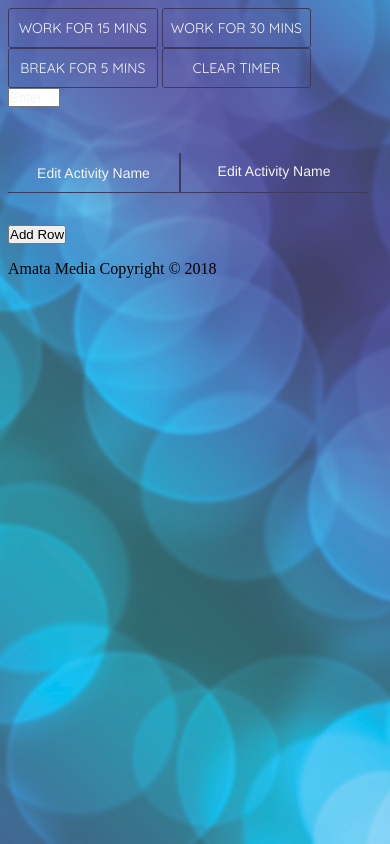
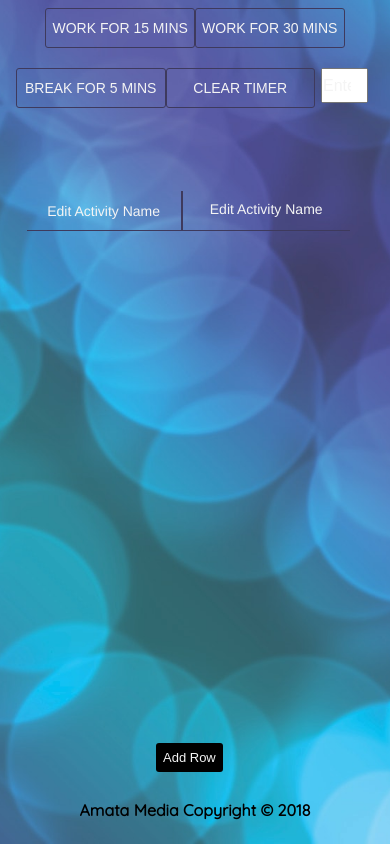
Before and after one commit to chinedu0507/Productivity-Web-App, a plain HTML site: page index.html in a window 390 px wide. Drawn offline with Linux system fonts and the light colour scheme.

Commit message:
group repetitive cascading styles and introduce the use of 'flex' for improved positioning

```diff
--- a/styles.css
+++ b/styles.css
@@ -1,5 +1,6 @@
 *{
   padding: 0;
+  box-sizing: border-box;
 }
 
 body{
@@ -13,7 +14,7 @@ body{
   -o-background-size: cover;
   -moz-background-size: cover;
   -webkit-background-size: cover;
-  box-sizing: border-box;
+  font-family:'Quicksand', Helvetica;
 }
 
 /* Chrome, Safari, Opera, Firefox */
@@ -32,23 +33,19 @@ body{
   color: #f4f4f4;
 }
 
-#timerDiv{
-  padding: 0;
+.timerDiv{
   width: 100%;
   margin: auto;
   text-align: center;
-  box-sizing: border-box;
+  display: inline;
 }
 
 .btn-main{
   margin: 0;
-  padding: 0;
   font-size: 25px;
-  font-family:'Quicksand', Helvetica;
   text-transform: uppercase;
   float: left;
   overflow: hidden;
-  display: inline;
   width: 20%;
   height: 79px;
   border: 1px solid #3e3a5d;
@@ -61,112 +58,80 @@ body{
   background: #3e3a5d;
 }
 
-#form{
-  display: inline;
-}
 
-input[type=text]{
+.form input[type=text],.form input[type=number]{
   margin: 0;
-  padding: 0;
-  height: 75px;
+  height: 79px;
   float: left;
   width: 18.7%;
   font-size: 25px;
   text-align: center;
   outline: none;
-  font-family:'Quicksand', Helvetica;
 }
 
-#display{
+.display{
   text-align: center;
+  color: #f4f4f4;
 }
 
-#stopTimer{
+
+.Timer{
   background: #3e3a5d;
   border-radius: 3px;
   border: 1px solid #3e3a5d;
-  color: #f4f4f4;
   font-size: 25px;
-  font-family:'Quicksand', Helvetica;
   padding: 10px 10px;
   text-transform: uppercase;
   visibility: hidden;
+  font-size: 20px;
+  padding: 5px 5px;
 }
 
-#resumeTimer{
-  background: #3e3a5d;
-  border-radius: 3px;
-  border: 1px solid #3e3a5d;
-  color: #f4f4f4;
-  font-size: 25px;
-  font-family:'Quicksand', Helvetica;
-  padding: 10px 10px;
-  text-transform: uppercase;
-  visibility: hidden;
-}
-
-#stopTimer:hover{
+.Timer:hover{
   background: transparent;
 }
 
-#resumeTimer:hover{
-  background: transparent;
-}
 
-#time{
-  font-family: 'Quicksand', Helvetica;
+.time{
   font-size: 140px;
   font-style: normal;
   margin-left: 40px;
   margin-right: 40px;
-  color: #f4f4f4;
 }
 
-#activities{
+.activities{
   width: 60%;
   margin-bottom: 30px;
   margin: auto;
-  box-sizing: border-box;
   position: relative;
 }
 
-#act1{
+.activities input[type=text]{
   float: left;
-  width: 47%;
   height: 40px;
   text-align: center;
-  font-family: 'Quicksand', Helvetica;
   font-size: 23px;
   color: #f4f4f4;
   margin-bottom: 5px;
+  border-bottom: 1px solid #3e3a5d;
   outline: none;
-  box-sizing: border-box;
-  border-bottom: 1px solid #3e3a5d;
+  background: transparent;
+}
+
+#act1{
+  width: 47%;
   border-right: 1px solid #3e3a5d;
   border-top: none;
   border-left: none;
   padding-bottom: -20px;
-  background: transparent;
-  /* padding: 0; */
 }
 
 #act2{
-  float: left;
   width: 50%;
-  height: 40px;
-  text-align: center;
-  font-family: 'Quicksand', Helvetica;
-  font-size: 23px;
-  color: #f4f4f4;
-  margin-bottom: 5px;
-  outline: none;
-  box-sizing: border-box;
-  border-bottom: 1px solid #3e3a5d;
   border-left: 1px solid #3e3a5d;
   border-top: none;
   border-right: none;
   padding-bottom: 3px;
-  background: transparent;
 }
 
 .main-li{
@@ -210,7 +175,7 @@ input[type=text]{
   opacity: 0.8;
 }
 
-#row{
+.row{
   background: #000;
   color: #f4f4f4;
   border: 0;
@@ -224,15 +189,15 @@ input[type=text]{
   left: 46%;
 }
 
-#row:hover{
+.row:hover{
   background: #3e3a5d;
 }
 
-#clearFloat{
+.clearFloat{
   float: none;
 }
 
-#footer{
+.footer{
   text-align: center;
   font-family: 'Quicksand', 'Courier New';
   color: #000;
@@ -244,7 +209,15 @@ input[type=text]{
   left: 0%;
 }
 
-@media(max-width:960px){
+@media (max-width:960px){
+
+  .timerDiv{
+    display:flex;
+    flex-wrap: wrap;
+    justify-content: center;
+    height: 120px;
+    padding: -70px 0px 0px 0px;
+  }
 
   .btn-main{
     float: none;
@@ -254,69 +227,37 @@ input[type=text]{
     font-size: 20px;
   }
 
-  input[type=text]{
+  .form input[type=text],.form input[type=number]{
     float: none;
     height: 35px;
-    text-align: center;
     width: 80%;
     font-size: 20px;
   }
 
-  #display{
+  .display{
     padding: 15px 0px;
   }
 
-  #stopTimer{
-    font-size: 20px;
-    padding: 5px 5px;
+  .time{
+    font-size: 47px;
   }
 
-  #resumeTimer{
-    font-size: 20px;
-    padding: 5px 5px;
-  }
-
-  #time{
-    font-family: Quicksand, Helvetica;
-    font-size: 47px;
-    font-style: normal;
-    margin-left: 40px;
-    margin-right: 40px;
-    color: #f4f4f4;
-  }
-
-  #timerDiv{
-    width: 100%;
-    height: 120px;
-    text-align: center;
-    padding: -70px 0px 0px 0px;
-    box-sizing: border-box;
-  }
-
-  #activities{
+  .activities{
     margin-top: -27px;
   }
 
+  .activities input[type=text]{
+    font-size: 17px;
+    font-family: Helvetica;
+    margin-bottom: 3px;
+  }
+
   #act1{
-    float: left;
     width: 47%;
-    text-align: center;
-    font-family: Helvetica;
-    font-size: 17px;
-    color: #f4f4f4;
-    margin-bottom: 3px;
-    outline: none;
   }
 
   #act2{
-    float: left;
     width: 50%;
-    text-align: center;
-    font-family: Helvetica;
-    font-size: 17px;
-    color: #f4f4f4;
-    margin-bottom: 3px;
-    outline: none;
   }
 
   .list1{
@@ -355,7 +296,7 @@ input[type=text]{
     opacity: 0.8;
   }
 
-  #row{
+  .row{
     padding: 8px;
     font-size: 14px;
     position: absolute;
@@ -365,17 +306,16 @@ input[type=text]{
   }
 }
 
-@media(max-width:700px){
+@media (max-width:700px){
 
   body{
-    background-size: cover;
-    background-position: center;
     background-repeat: repeat;
-    -ms-background-size: cover;
-    background-attachment: fixed;
-    -o-background-size: cover;
-   -moz-background-size: cover;
-    -webkit-background-size: cover;
+  }
+
+  .timerDiv{
+    display:flex;
+    flex-wrap: wrap;
+    justify-content: center;
   }
 
   .btn-main{
@@ -386,65 +326,51 @@ input[type=text]{
     font-size: 14px;
     padding: 4px 0;
     display: inline;
-    margin: 0;
- }
+  }
 
-  input[type=text]{
+
+
+  .form input[type=text],.form input[type=number]{
     float: none;
     height: 35px;
-    text-align: center;
     width: 80%;
     font-size: 16px;
   }
 
-  #display{
+  .display{
     padding: 10px 0px;
   }
 
-  #stopTimer{
+  .Timer{
     font-size: 14px;
     padding: 5px 5px;
     margin-left: 3px;
   }
 
-  #resumeTimer{
-    font-size: 14px;
-    padding: 5px 5px;
-    margin-right: 5px;
-  }
-
-  #time{
-    font-family: 'Quicksand', Helvetica;
+  .time{
     font-size: 43px;
     font-style: normal;
     margin-top:-40px;
+  }
+
+  .activities{
+    width: 90%;
+  }
+
+  .activities input[type=text]{
+    font-family: Helvetica;
+    font-size: 14px;
+    margin-bottom: 10px;
+  }
+
+  #act1{
+    width: 46%;
     color: #f4f4f4;
   }
 
-  #activities{
-    width: 90%;
-  }
-
-  #act1{
-    float: left;
-    width: 46%;
-    text-align: center;
-    font-family: Helvetica;
-    font-size: 14px;
+  #act2{
+    width: 50%;
     color: #f4f4f4;
-    margin-bottom: 10px;
-    outline: none;
-  }
-
-  #act2{
-    float: left;
-    width: 50%;
-    text-align: center;
-    font-family: Helvetica;
-    font-size: 14px;
-    color: #f4f4f4;
-    margin-bottom: 10px;
-    outline: none;
   }
 
   .list1{
@@ -485,7 +411,7 @@ input[type=text]{
     opacity: 0.8;
   }
 
-  #row{
+  .row{
     padding: 7px;
     font-size: 13px;
     position: absolute;
```
